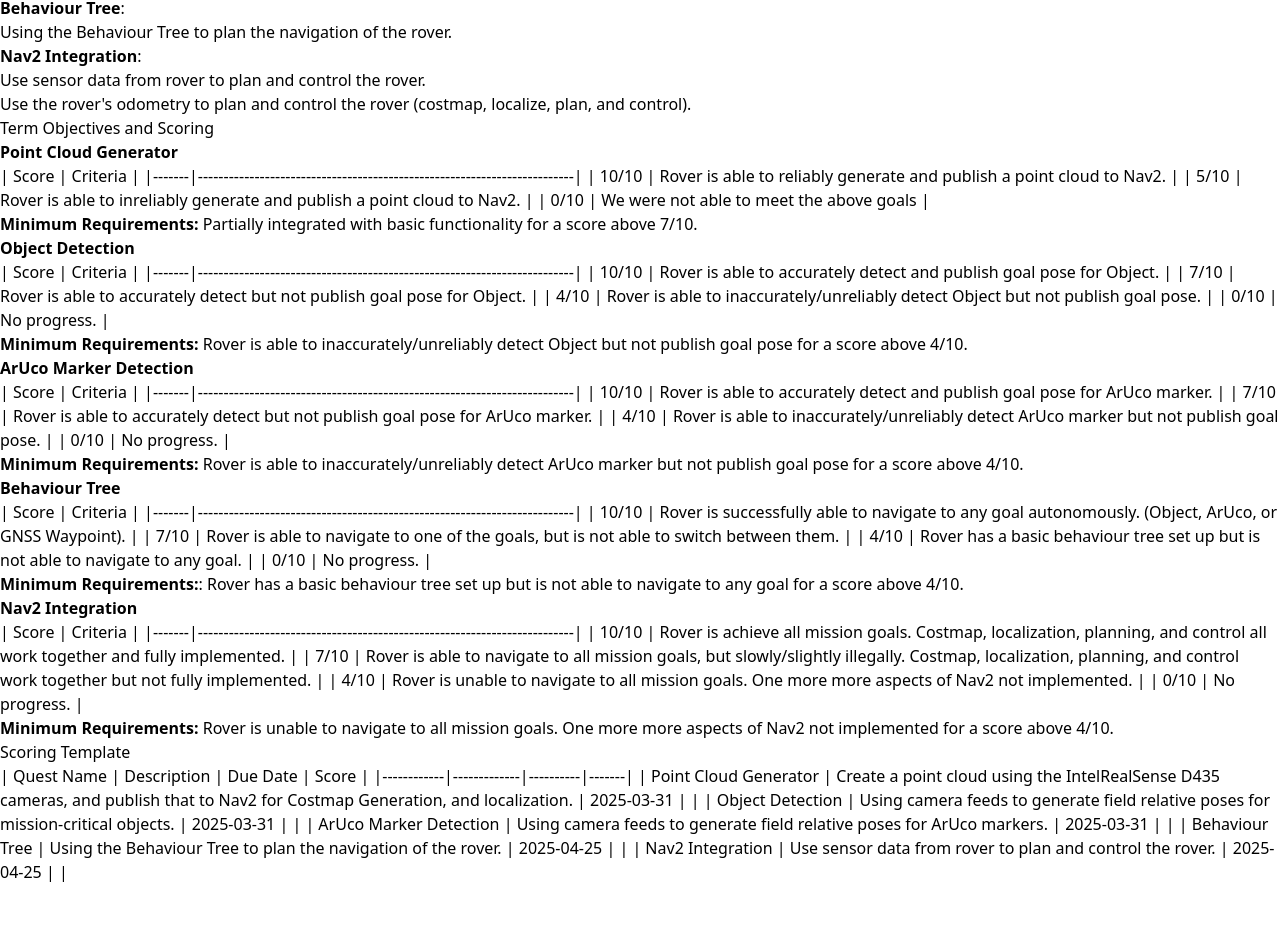
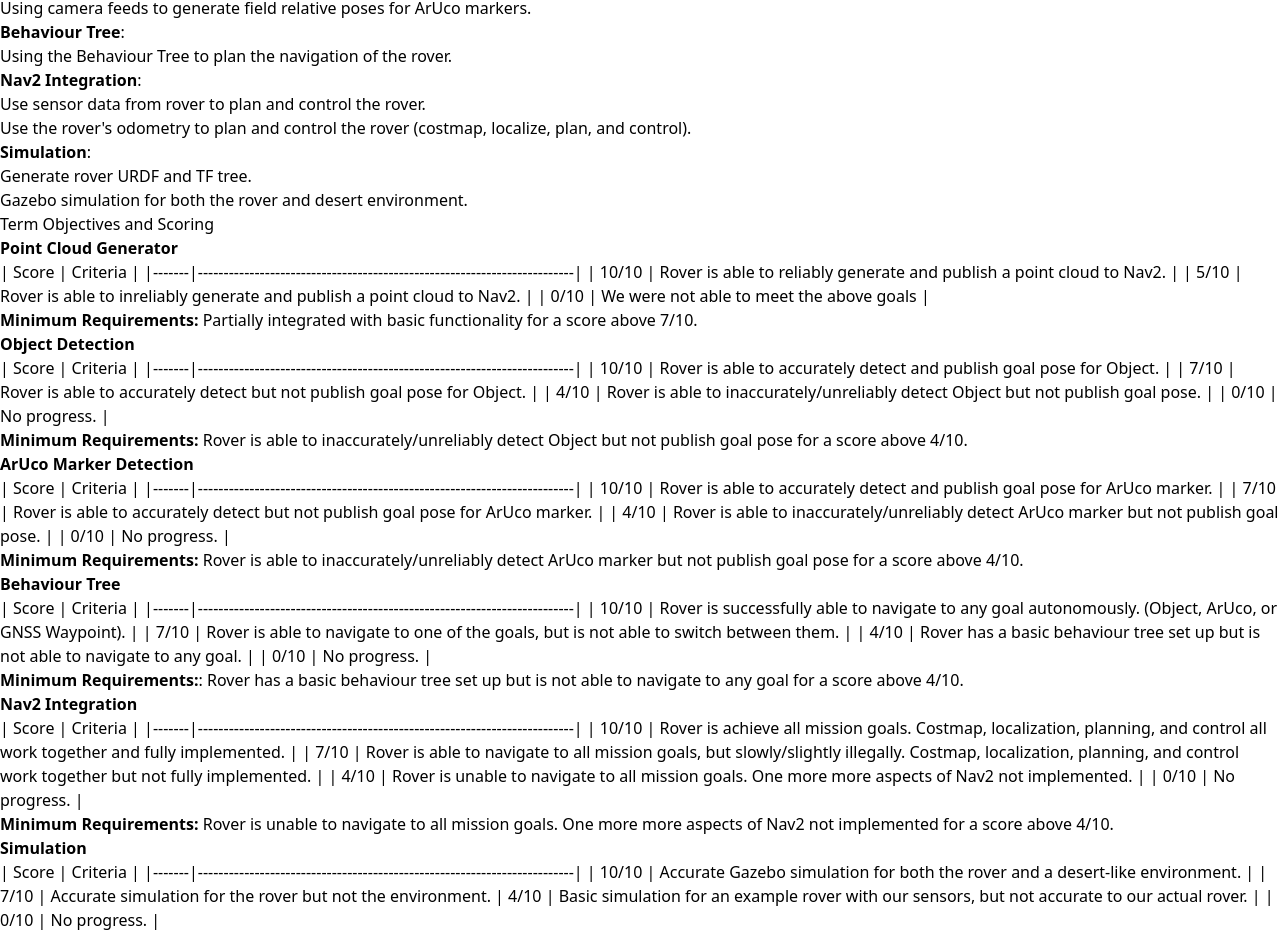
Before and after one commit to WATonomous/wato_wiki, a Next.js app: page /quest_books/w25_rover_quests in a window 1280 px wide. Shown: the part 292-1228 px from the top of the page. Before the commit the page ends 1176 px from the top, so only its background shows below. Built offline with nearby package versions, Linux system fonts and the light colour scheme.

Commit message:
Add sim quest

```diff
--- a/pages/quest_books/w25_rover_quests.mdx
+++ b/pages/quest_books/w25_rover_quests.mdx
@@ -9,7 +9,7 @@
 The objectives for Winter 2025 focus on integrating UWRT's existing modules with the WATO Monorepo/watod infrastructure, as well as building out the autonomy software using nav2.
 
 1. **Point Cloud Generator**:
-    - Create a point cloud using the IntelRealSense D435 cameras, and publish that to Nav2 for Costmap Generation, and localization.
+    - Create a point cloud using the IntelRealSense D435 cameras and the RealSense SDK, and publish the point cloud message to Nav2 for Costmap Generation, and localization.
 2. **Object Detection**:
     - Using camera feeds to generate field relative poses for mission-critical objects.
 3. **ArUco Marker Detection**:
@@ -19,6 +19,9 @@
 5. **Nav2 Integration**:
     - Use sensor data from rover to plan and control the rover.
     - Use the rover's odometry to plan and control the rover (costmap, localize, plan, and control).
+6. **Simulation**:
+    - Generate rover URDF and TF tree.
+    - Gazebo simulation for both the rover and desert environment.
 
 ### Term Objectives and Scoring
 
@@ -76,6 +79,17 @@
 
 **Minimum Requirements:** Rover is unable to navigate to all mission goals. One more more aspects of Nav2 not implemented for a score above 4/10.
 
+6. **Simulation**
+
+| Score | Criteria                                                                 |
+|-------|-------------------------------------------------------------------------|
+| 10/10 | Accurate Gazebo simulation for both the rover and a desert-like environment. |
+| 7/10 | Accurate simulation for the rover but not the environment.
+| 4/10 | Basic simulation for an example rover with our sensors, but not accurate to our actual rover. |
+| 0/10 |  No progress.                                                            |
+
+**Minimum Requirements:** An accurate simulation of the rover for a score above 7/10.
+
 ## Scoring Template
 
 | Quest Name | Description | Due Date | Score |
@@ -85,3 +99,4 @@
 | ArUco Marker Detection | Using camera feeds to generate field relative poses for ArUco markers. | 2025-03-31 | |
 | Behaviour Tree | Using the Behaviour Tree to plan the navigation of the rover. | 2025-04-25 | |
 | Nav2 Integration | Use sensor data from rover to plan and control the rover. | 2025-04-25 | |
+| Simulation | Create URDF and TF tree for the rover, get Gazebo simulation running. | 2025-03-16 | |
```
